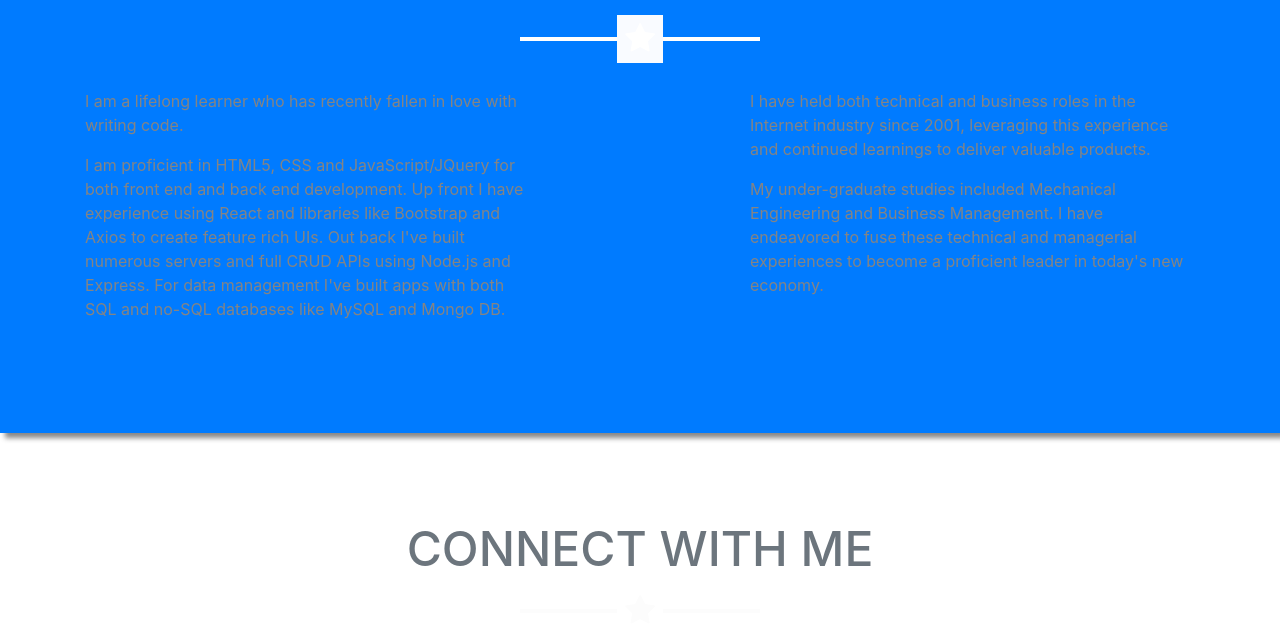
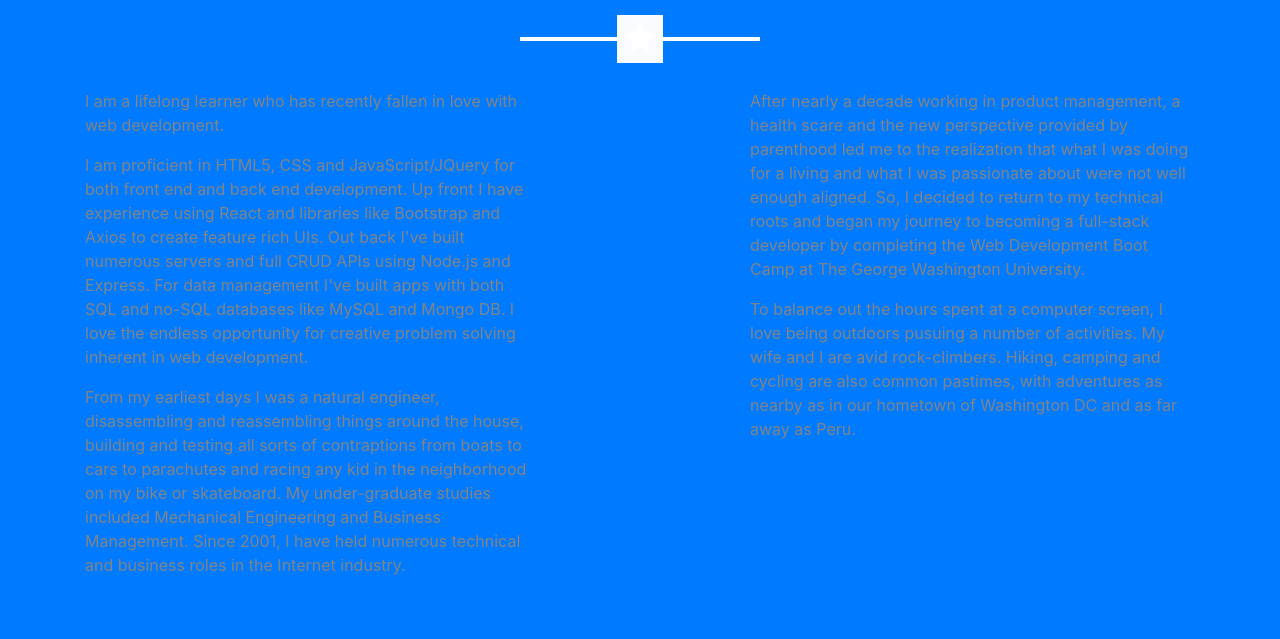
Before and after one commit to dbailey25/basic-portfolio, a website with bundled scripts: page index.html in a window 1280 px wide. Shown: the part 1921-2560 px from the top of the page. Built offline with nearby package versions, Linux system fonts and the light colour scheme.

Commit message:
Update index.html

```diff
--- a/index.html
+++ b/index.html
@@ -176,17 +176,20 @@
         <hr class="star-light mb-5">
         <div class="row">
           <div class="col-lg-5">
-            <p>I am a lifelong learner who has recently fallen in love with writing code.</p>
+            <p>I am a lifelong learner who has recently fallen in love with web development.</p>
 
-              <p>I am proficient in HTML5, CSS and JavaScript/JQuery for both front end and back end development. Up front I have experience using React and libraries like Bootstrap and Axios to create feature rich UIs. Out back I've built numerous servers and full CRUD APIs using Node.js and Express. For data management I've built apps with both SQL and no-SQL databases like MySQL and Mongo DB. </p>
+              <p>I am proficient in HTML5, CSS and JavaScript/JQuery for both front end and back end development. Up front I have experience using React and libraries like Bootstrap and Axios to create feature rich UIs. Out back I've built numerous servers and full CRUD APIs using Node.js and Express. For data management I've built apps with both SQL and no-SQL databases like MySQL and Mongo DB. I love the endless opportunity for creative problem solving inherent in web development. </p>
+
+              <p>From my earliest days I was a natural engineer, disassembling and reassembling things around the house, building and testing all sorts of contraptions from boats to cars to parachutes and racing any kid in the neighborhood on my bike or skateboard. My under-graduate studies included Mechanical Engineering and Business Management. Since 2001, I have held numerous technical and business roles in the Internet industry.
           </div>
           <div class="col-lg-2">
 
           </div>
           <div class="col-lg-5">
-            <p>I have held both technical and business roles in the Internet industry since 2001, leveraging this experience and continued learnings to deliver valuable products.</p>
+            <p> After nearly a decade working in product management, a health scare and the new perspective provided by parenthood led me to the realization that what I was doing for a living and what I was passionate about were not well enough aligned. So, I decided to return to my technical roots and began my journey to becoming a full-stack developer by completing the Web Development Boot Camp at The George Washington University.
+</p>
 
-            <p>My under-graduate studies included Mechanical Engineering and Business Management. I have endeavored to fuse these technical and managerial experiences to become a proficient leader in today's new economy.</p>
+            <p>To balance out the hours spent at a computer screen, I love being outdoors pusuing a number of activities. My wife and I are avid rock-climbers. Hiking, camping and cycling are also common pastimes, with adventures as nearby as in our hometown of Washington DC and as far away as Peru.</p>
           </div>
         </div>
       </div>
```
